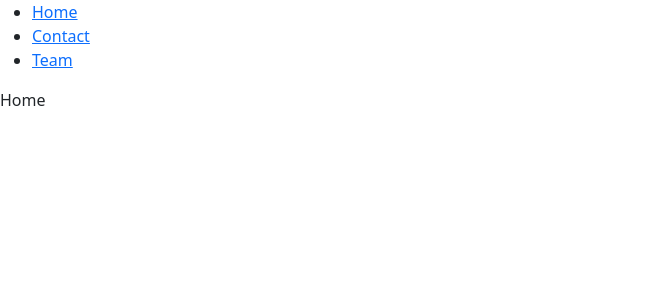
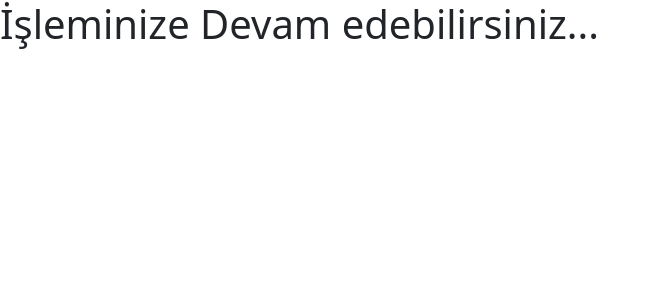
Before and after one commit to mcban34/reactSimpleExm, a React (Create React App) app: page / in a window 1280 px wide. Shown: the top 300 px of the page, without its empty margins (0-658 px from the left). Built offline with nearby package versions, Linux system fonts and the light colour scheme.

Commit message:
useEffect Basic Exmp

```diff
--- a/src/App.js
+++ b/src/App.js
@@ -1,31 +1,11 @@
 import React from 'react';
-import { Routes,Route,Link } from 'react-router-dom';
-import Home from './Components/Pages/Home';
-import Contact from './Components/Pages/Contact';
-import Team from './Components/Pages/Team';
+import UseEffect3 from './Components/UseEffect/UseEffect3';
 
 
 function App() {
   return (
-    <div className="App">
-      <nav>
-        <ul>
-          <li>
-            <Link to="/">Home</Link>
-          </li>
-          <li>
-            <Link to="/contact">Contact</Link>
-          </li>
-          <li>
-            <Link to="/team">Team</Link>
-          </li>
-        </ul>
-      </nav>
-      <Routes>
-        <Route path='/' element={<Home/>} />
-        <Route path='/contact' element={<Contact/>} />
-        <Route path='/team' element={<Team/>} />
-      </Routes>
+    <div className='App'>
+      <UseEffect3 />
     </div>
   );
 }
--- /dev/null
+++ b/src/Components/UseEffect/UseEffect3.jsx
@@ -0,0 +1,32 @@
+import React, { useEffect, useState } from 'react'
+
+function UseEffect3() {
+    const [data, setData] = useState(60)
+    useEffect(() => {
+        const interval = setInterval(() => {
+            setData((test) => test - 1)
+        }, 100);
+        if(data===0){
+            clearInterval(interval)
+        }
+        return () => {
+            clearInterval(interval)
+        }
+    }, [data])
+    return (
+        <div>
+            {
+                data>0 ? (
+                    <h2>Kalan Süreniz : {data} Saniye</h2>
+                )
+                :
+                (
+                    <h1>İşleminize Devam edebilirsiniz...</h1>
+                )
+            }
+
+        </div>
+    )
+}
+
+export default UseEffect3
```
Also changed, not shown: src/Components/ComponentArasıVeri/Test1.jsx (added, +9 -0 lines), src/Components/UseEffect/UseEffect1.jsx (added, +23 -0 lines), src/Components/ComponentArasıVeri/Test2.jsx (added), src/Components/UseEffect/UseEffect2.jsx (renamed from src/Components/Ustate1.jsx).
